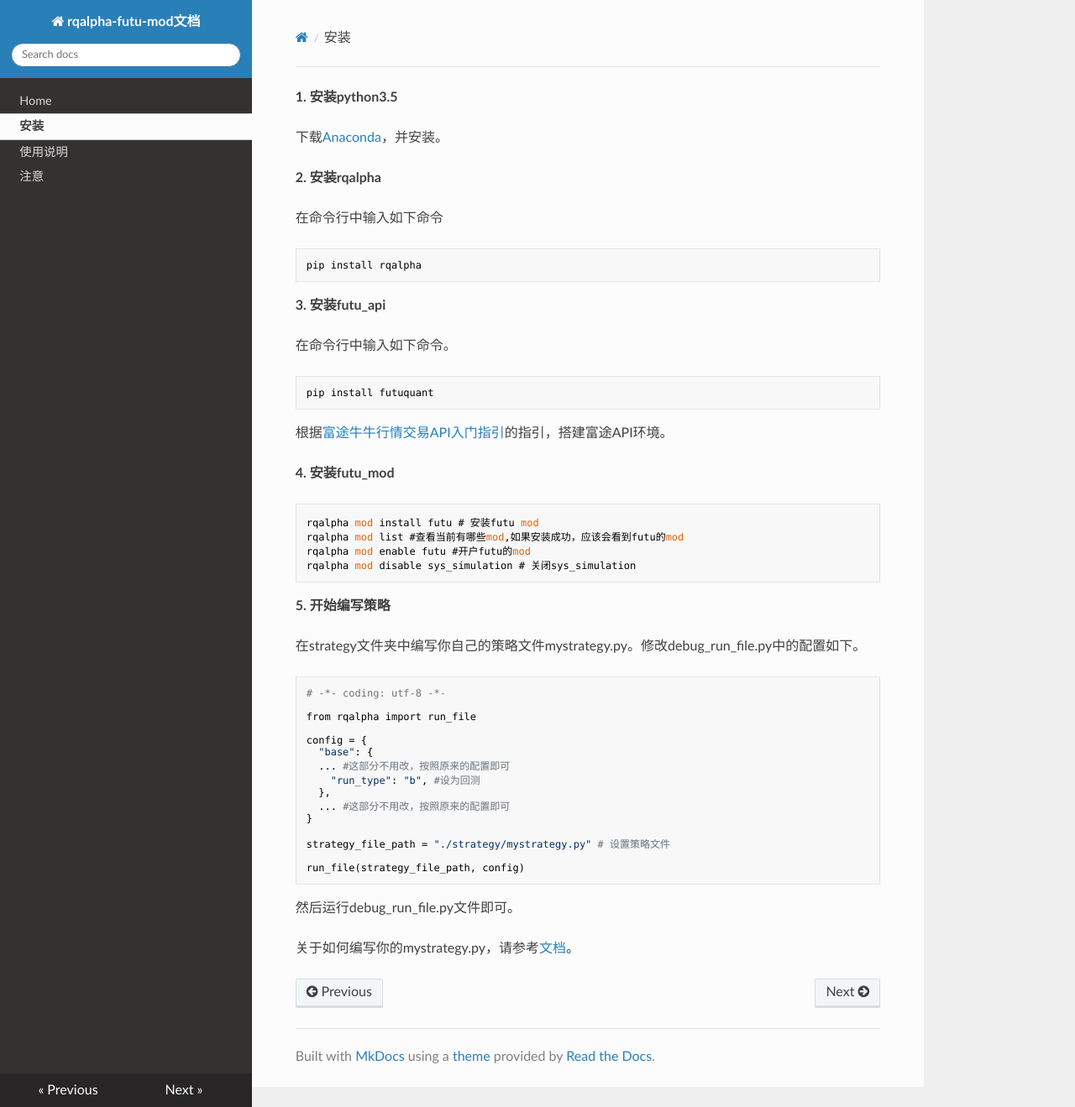
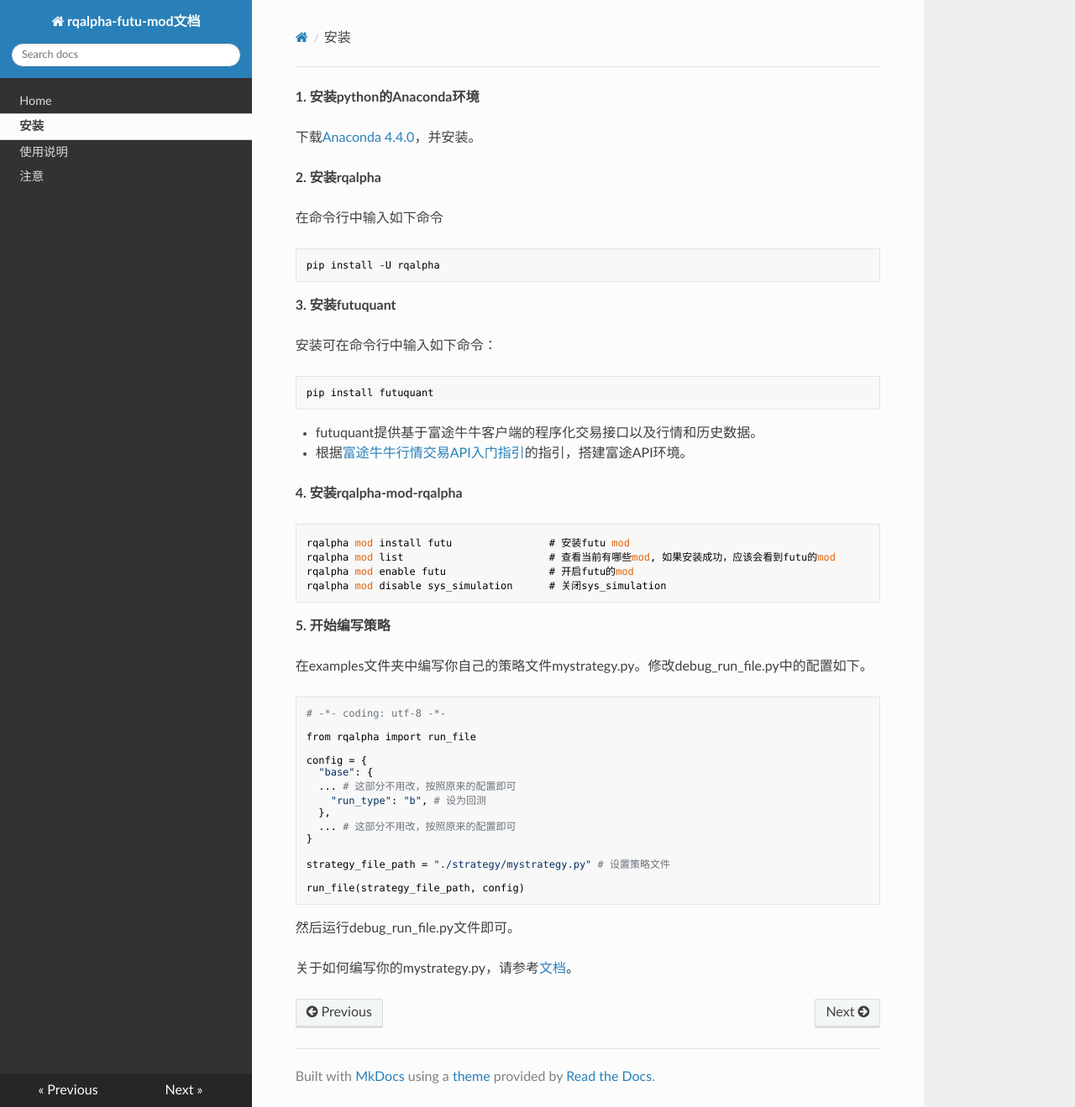
Before and after one commit to faruto/rqalpha-mod-futu, an MkDocs documentation site: the page built from docs/install.md, in a window 1280 px wide and 1319 px high. Shown: the whole window at 84% size. Built offline with MkDocs 1.6.1, drawn with Linux system fonts in a browser that asks for light colours; nearby versions of some CDN libraries; old or Windows-style settings are respelled for this version of MkDocs.

Commit message:
update document

````diff
--- a/docs/install.md
+++ b/docs/install.md
@@ -1,37 +1,38 @@
-**1. 安装python3.5**
+**1. 安装python的Anaconda环境**
 
-下载[Anaconda](https://mirrors.tuna.tsinghua.edu.cn/anaconda/archive/Anaconda3-4.4.0-Windows-x86_64.exe)，并安装。
+下载[Anaconda 4.4.0](https://mirrors.tuna.tsinghua.edu.cn/anaconda/archive/Anaconda3-4.4.0-Windows-x86_64.exe)，并安装。
 
 **2. 安装rqalpha**
 
 在命令行中输入如下命令
 
 ```
-pip install rqalpha
+pip install -U rqalpha
 ```
 
-**3. 安装futu_api**
+**3. 安装futuquant**
 
-在命令行中输入如下命令。
+安装可在命令行中输入如下命令：
 
 ```
 pip install futuquant
 ```
 
-根据[富途牛牛行情交易API入门指引](https://futunnopen.github.io/futuquant/document/Futunn_API_Intro/)的指引，搭建富途API环境。
+- futuquant提供基于富途牛牛客户端的程序化交易接口以及行情和历史数据。
+- 根据[富途牛牛行情交易API入门指引](https://futunnopen.github.io/futuquant/document/Futunn_API_Intro/)的指引，搭建富途API环境。
 
-**4. 安装futu_mod**
+**4. 安装rqalpha-mod-rqalpha**
 
 ```
-rqalpha mod install futu # 安装futu mod
-rqalpha mod list #查看当前有哪些mod,如果安装成功，应该会看到futu的mod
-rqalpha mod enable futu #开户futu的mod
-rqalpha mod disable sys_simulation # 关闭sys_simulation
+rqalpha mod install futu				# 安装futu mod
+rqalpha mod list						# 查看当前有哪些mod, 如果安装成功，应该会看到futu的mod
+rqalpha mod enable futu  				# 开启futu的mod
+rqalpha mod disable sys_simulation		# 关闭sys_simulation
 ```
 
 **5. 开始编写策略**
 
-在strategy文件夹中编写你自己的策略文件mystrategy.py。修改debug_run_file.py中的配置如下。
+在examples文件夹中编写你自己的策略文件mystrategy.py。修改debug_run_file.py中的配置如下。
 
 ```
 # -*- coding: utf-8 -*-
@@ -40,10 +41,10 @@ from rqalpha import run_file
 
 config = {
   "base": {
-  ... #这部分不用改，按照原来的配置即可
-    "run_type": "b", #设为回测
+  ... # 这部分不用改，按照原来的配置即可
+    "run_type": "b", # 设为回测
   },
-  ... #这部分不用改，按照原来的配置即可
+  ... # 这部分不用改，按照原来的配置即可
 }
 
 strategy_file_path = "./strategy/mystrategy.py" # 设置策略文件
````
Also changed, not shown: README.md (+5 -5 lines), docs/index.md (+1 -1 lines).
